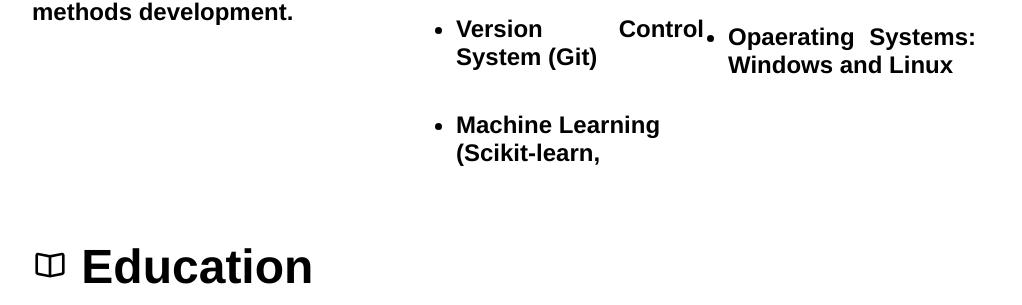
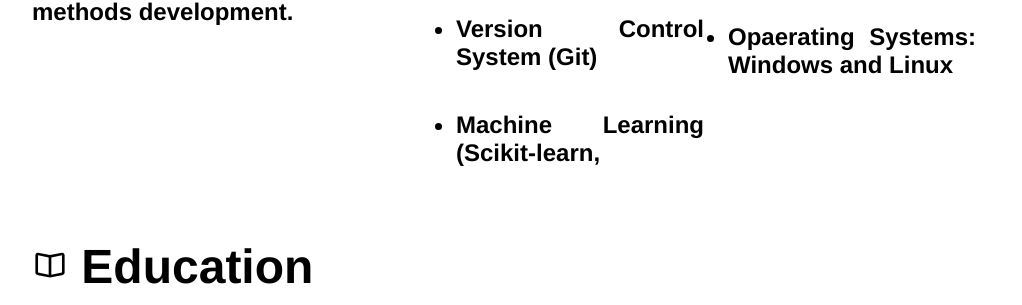
Before and after one commit to saisomesh2594/saisomesh2594.github.io, a Jekyll site: the page built from index.html, in a window 1280 px wide. Shown: the part 791-1096 px from the top of the page, without its empty margins (128-1150 px from the left). Built offline with Jekyll 4.4.1, drawn with Linux system fonts in a browser that asks for light colours; some of the changed text lies outside the part shown.

Commit message:
Update index.html

```diff
--- a/index.html
+++ b/index.html
@@ -90,7 +90,7 @@
 						<li>Programming<br>(R, Python, Bash)</li>
 						<li>HTML, CSS</li>
 						<li>Version Control System (Git)</li>
-						<li>Machine Learning<br>(Scikit-learn, TensorFlow)</li>
+						<li>Machine Learning (Scikit-learn, TensorFlow)</li>
 						<li>Basic database querying<br>using SQL</li>
 						<li>Opaerating Systems: Windows and Linux</li>
 				</h2>
```
